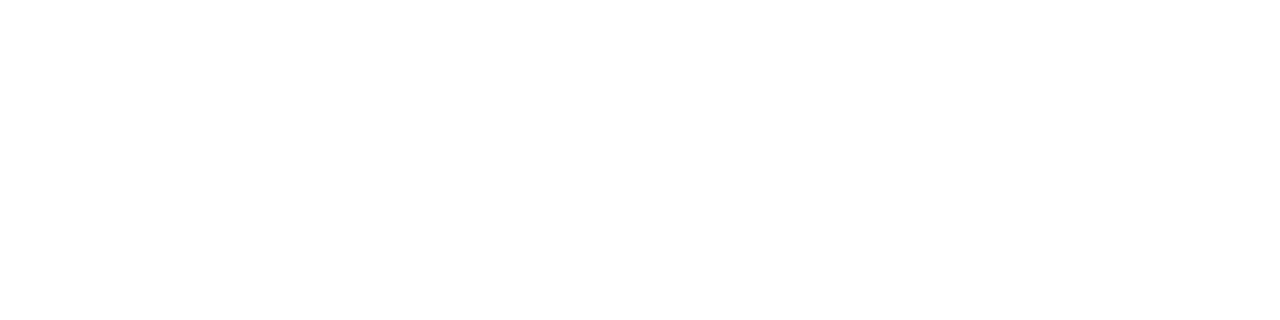
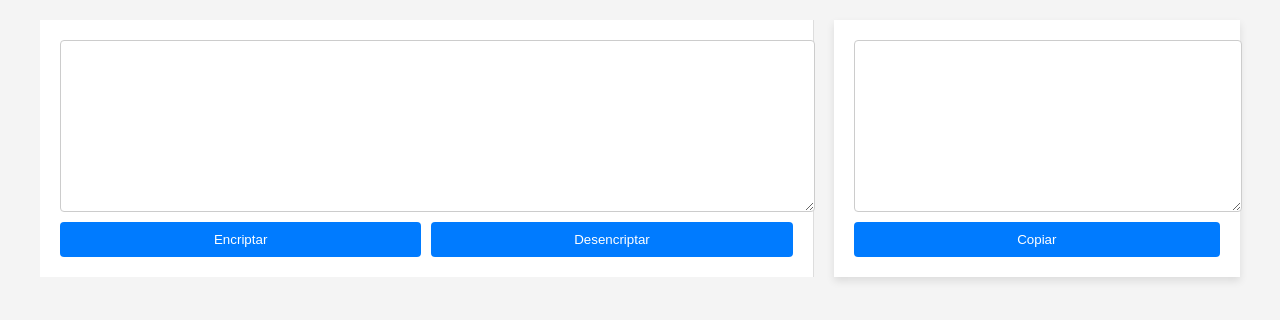
Before and after one commit to KEY1A/challenge-Final-ONE, a plain HTML site: page index.html in a window 1280 px wide. Drawn offline with Linux system fonts and the light colour scheme.

Commit message:
feat: columnas y botones

```diff
--- /dev/null
+++ b/css/styles.css
@@ -0,0 +1,97 @@
+body {
+  font-family: Arial, sans-serif;
+  margin: 0;
+  padding: 0;
+  background-color: #f4f4f4;
+}
+
+h1 {
+  color: #333;
+}
+
+.container {
+  display: flex;
+  padding: 20px;
+  gap: 20px;
+  max-width: 1200px;
+  margin: 0 auto;
+}
+
+.column {
+  padding: 20px;
+  box-sizing: border-box;
+}
+
+.column-66 {
+  flex: 2;
+  background-color: #fff;
+  border-right: 1px solid #ddd;
+}
+
+.column-33 {
+  flex: 1;
+  background-color: #fff;
+  box-shadow: 0 4px 8px rgba(0, 0, 0, 0.1);
+}
+
+form {
+  display: flex;
+  flex-direction: column;
+}
+
+textarea {
+  width: 100%;
+  padding: 10px;
+  margin-bottom: 10px;
+  border: 1px solid #ccc;
+  border-radius: 4px;
+}
+
+.button-group {
+  display: flex;
+  gap: 10px;
+}
+
+button {
+  width: 100%;
+  padding: 10px;
+  background-color: #007bff;
+  color: #fff;
+  border: none;
+  border-radius: 4px;
+  cursor: pointer;
+}
+
+button:hover {
+  background-color: #0056b3;
+}
+
+@media (max-width: 768px) {
+  .container {
+    flex-direction: column;
+    max-width: 100%;
+  }
+
+  .column-66, .column-33 {
+    width: 100%;
+    border-right: none;
+  }
+
+  .column-33 {
+    margin-top: 20px;
+  }
+}
+
+@media (max-width: 480px) {
+  .container {
+    padding: 10px;
+  }
+
+  textarea {
+    padding: 8px;
+  }
+
+  button {
+    padding: 8px;
+  }
+}
--- a/index.html
+++ b/index.html
@@ -4,8 +4,32 @@
   <meta charset="UTF-8">
   <meta name="viewport" content="width=device-width, initial-scale=1.0">
   <title>Encriptador-Desencriptador de texto</title>
+  <link rel="stylesheet" href="css/styles.css">
 </head>
 <body>
-
+  <div class="container">
+    <div class="column column-66">
+      <form action="encriptar.php" method="post">
+        <textarea name="texto" id="texto" cols="30" rows="10"></textarea>
+        <div class="button-group">
+          <button type="submit">Encriptar</button>
+          <button type="submit" formaction="desencriptar.php">Desencriptar</button>
+        </div>
+      </form>
+    </div>
+    <div class="column column-33">
+      <form>
+        <textarea name="texto" id="texto" cols="30" rows="10"></textarea>
+        <button type="button" onclick="copiarTexto()">Copiar</button>
+      </form>
+    </div>
+  </div>
+  <script>
+    function copiarTexto() {
+      const textarea = document.querySelector('.column-33 textarea');
+      textarea.select();
+      document.execCommand('copy');
+    }
+  </script>
 </body>
 </html>
```
